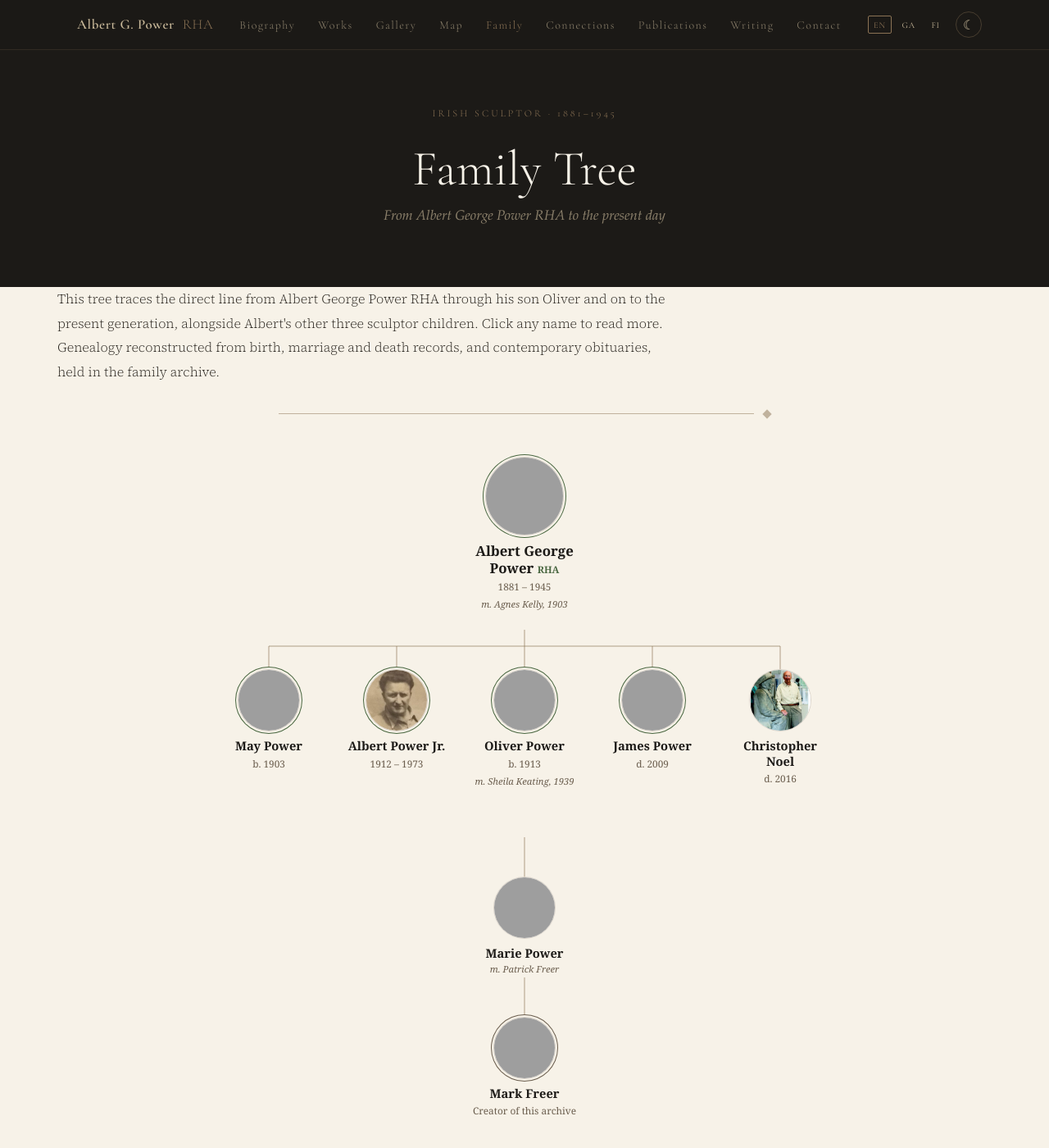
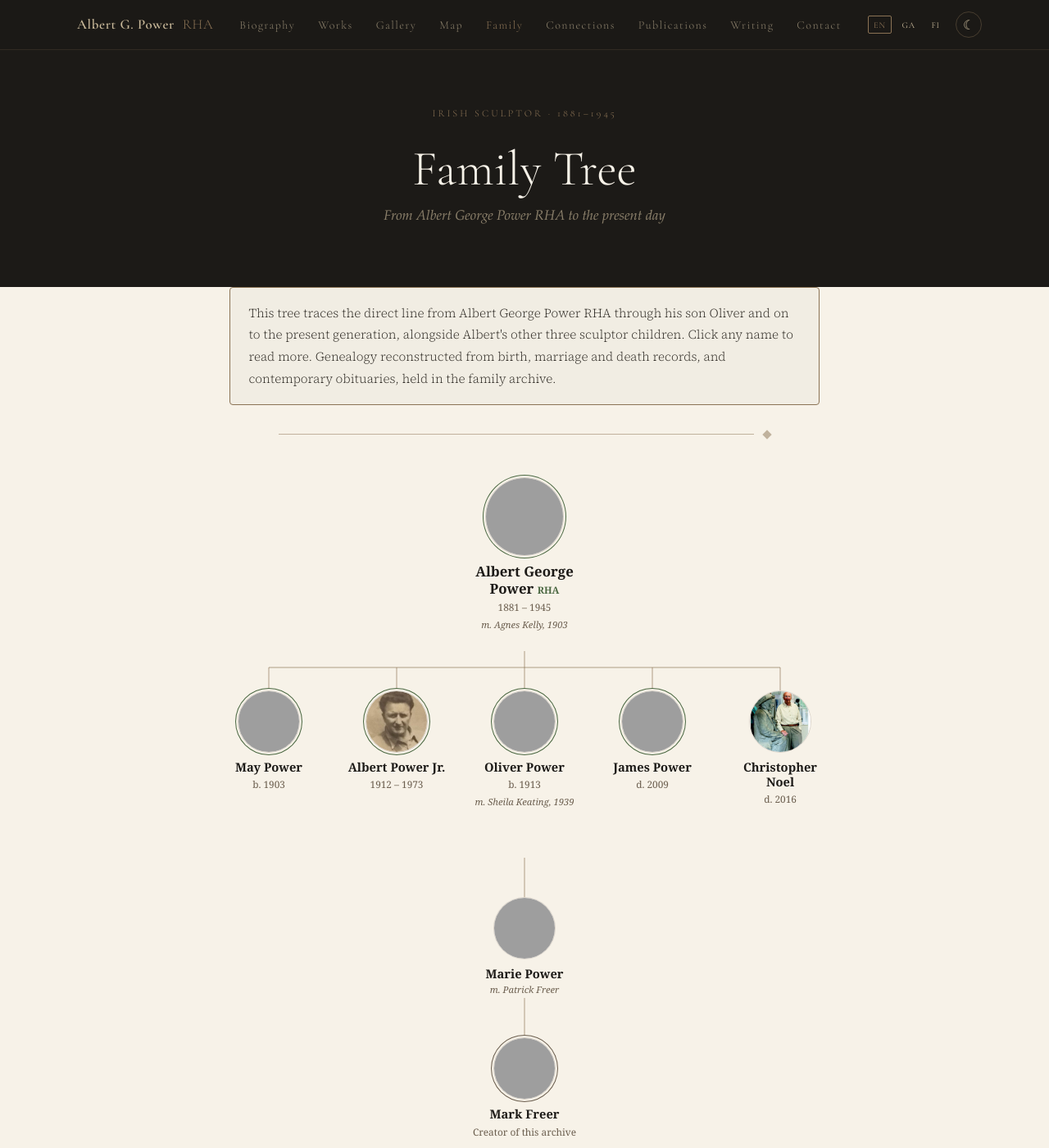
Before and after one commit to Nanyte25/albertpower, a Jekyll site: the page built from family/tree/index.html, in a window 1280 px wide and 1400 px high. Shown: the whole window at 82% size. Built offline with Jekyll 4.4.1, drawn with Linux system fonts in a browser that asks for light colours; some web fonts are replaced; grey boxes are pictures that could not be loaded.

Commit message:
fix: correct Erskine Childers misattribution, remove orphaned duplicates, add tree text containers

```diff
--- a/assets/css/main.css
+++ b/assets/css/main.css
@@ -2101,6 +2101,44 @@
   }
 }
 
+/* ── Family tree page: text containers ── */
+.tree-intro-box {
+  border: 1px solid var(--bronze, #8b7355);
+  border-radius: 4px;
+  background: var(--paper, #f1ede3);
+  padding: 1.1rem 1.4rem;
+  margin: 0 auto 1.5rem;
+  max-width: 720px;
+}
+.tree-intro-box p {
+  margin: 0;
+  font-size: 0.95rem;
+  line-height: 1.75;
+  color: var(--text-primary, #2A2620);
+}
+@media (prefers-color-scheme: dark) {
+  .tree-intro-box { background: rgba(255,255,255,0.03); }
+}
+
+.tree-sources-box {
+  border: 1px solid var(--bronze, #8b7355);
+  border-radius: 4px;
+  background: var(--paper, #f1ede3);
+  padding: 0.9rem 1.2rem;
+  margin: 0 auto;
+  max-width: 720px;
+}
+.tree-sources-box p {
+  margin: 0;
+  font-size: 0.82rem;
+  line-height: 1.65;
+  color: var(--text-muted, #6B5E4E);
+  font-style: italic;
+}
+@media (prefers-color-scheme: dark) {
+  .tree-sources-box { background: rgba(255,255,255,0.03); }
+}
+
 /* ── Honest "unverified / needs research" note ── */
 .research-note {
   border: 1px dashed var(--bronze, #8b7355);
--- a/family/index.html
+++ b/family/index.html
@@ -49,7 +49,7 @@
             The founder of the dynasty. Albert Power trained at the Dublin Metropolitan
             School of Art and the Royal College of Art, London, and became one of the
             foremost Irish sculptors of his generation. His death masks of Michael Collins,
-            Arthur Griffith, Cathal Brugha, and Erskine Childers, his Pádraic Ó Conaire
+            Arthur Griffith, and Cathal Brugha, his Pádraic Ó Conaire
             memorial in Galway, and his decorative work on the Gresham Hotel facade are
             among the defining sculptural works of the Irish revolutionary and early
             Free State periods. He married Agnes Kelly in 1903; they had eight children.
--- a/family/tree/index.html
+++ b/family/tree/index.html
@@ -16,7 +16,7 @@
 <main class="family-tree-main">
   <div class="section-inner">
 
-    <div class="connection-intro">
+    <div class="tree-intro-box">
       <p>This tree traces the direct line from Albert George Power RHA through his
       son Oliver and on to the present generation, alongside Albert's other three
       sculptor children. Click any name to read more. Genealogy reconstructed from
@@ -165,14 +165,14 @@
 
     <div class="celtic-rule"></div>
 
-    <section class="connection-intro">
-      <p style="font-size:0.85rem; color:var(--text-muted); font-style:italic;">
+    <div class="tree-sources-box">
+      <p>
         Sources: birth, marriage and death certificates; obituaries in the
         <em>Irish Press</em>, <em>Sunday Independent</em>, <em>Evening Herald</em>
         and <em>Irish Independent</em> (1945, 1973); death notices (<em>Irish Times</em>,
         2009; RIP.ie, 2016) — all held in the Power family archive.
       </p>
-    </section>
+    </div>
 
     <div class="family-nav-row">
       <a href="{{ '/family/' | relative_url }}" class="btn-secondary">← The Power Family</a>
```
Also changed, not shown: _works/death-mask-erskine-childers.md (+10 -10 lines), gallery/index.html (+3 -3 lines), index.html (+4 -3 lines), assets/images/dmsa-friends-1900s.jpg (deleted), assets/images/haslam-seat-1925.jpg (deleted), assets/images/haslam-seat-inscribed.jpg (deleted), assets/images/thomas-kettle-memorial-1921.jpg (deleted), 2 other files.
